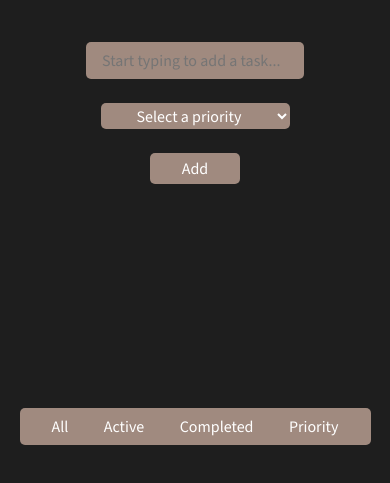
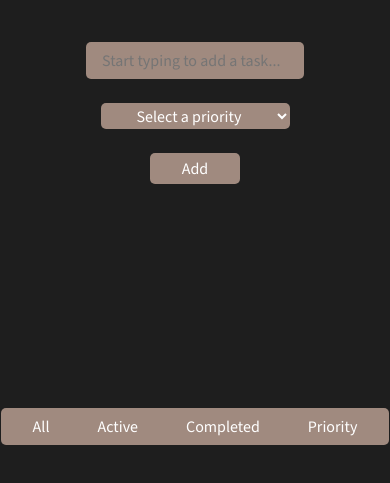
Before and after one commit to Ameer-Moustafa/Taskmaster, a plain HTML site: page index.html in a window 390 px wide. Shown: the part 155-638 px from the top of the page. Drawn offline with nearby package versions, Linux system fonts and the light colour scheme.

Commit message:
Added media query to handle filter container responsiveness.

```diff
--- a/styles/styles.css
+++ b/styles/styles.css
@@ -99,7 +99,7 @@ header {
 }
 
 .filters-content-container {
-  width: 38%;
+  flex-basis: 38%;
   padding: 0.5rem 2rem;
   background-color: var(--secondary-color);
   border-radius: 5px;
@@ -117,6 +117,13 @@ header {
 }
 
 /* Media Queries */
+
+@media screen and (max-width: 1212px) {
+  .filters-content-container {
+    width: 100%;
+    gap: 3rem;
+  }
+}
 
 /* Mobile view */
 @media screen and (max-width: 428px) {
@@ -150,7 +157,7 @@ header {
   }
 
   .filters-content-container {
-    width: 90%;
+    flex-basis: 80%;
   }
 }
 
```
